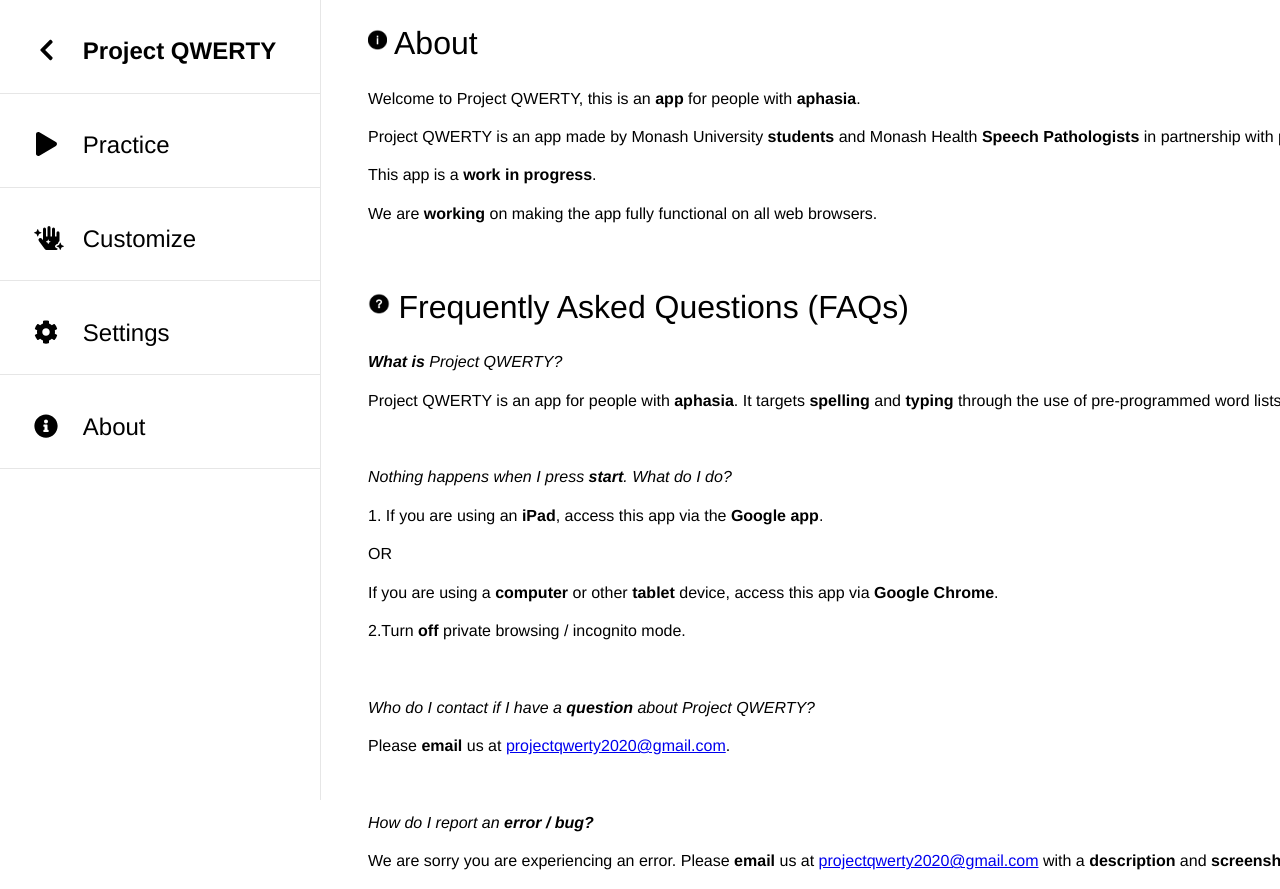
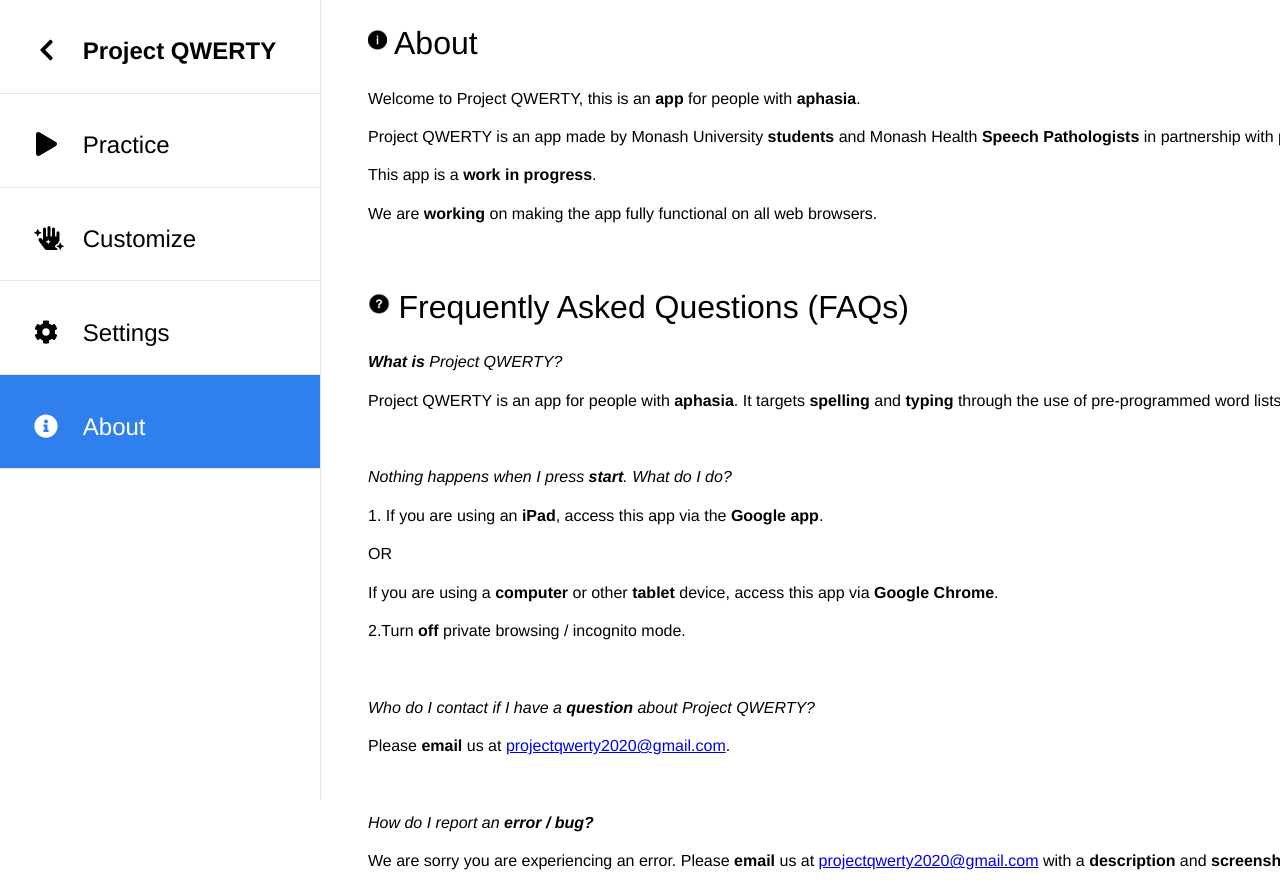
Before and after one commit to project-qwerty/project-qwerty, a Vue app: page /about in a window 1280 px wide. Shown: the top 889 px of the page. Built offline with nearby package versions, Linux system fonts and the light colour scheme.

Commit message:
implement NavSidebar highlighting

```diff
--- a/src/components/NavSidebar.vue
+++ b/src/components/NavSidebar.vue
@@ -1,26 +1,11 @@
 <template>
   <nav class="sidebar">
-    <RowButton
-      text="Project QWERTY"
-      destination="/"
-      icon="chevron-left"
-      :bold="true" />
-    <RowButton
-      text="Practice"
-      destination="/select-lists"
-      icon="play" />
-    <RowButton
-      text="Customize"
-      destination="/custom-lists"
-      icon="hand-sparkles" />
-    <RowButton
-      text="Settings"
-      destination="/settings"
-      icon="cog" />
-    <RowButton
-      text="About"
-      destination="/about"
-      icon="info-circle" />
+    <RowButton v-for="button in navLinks" :key="button.path"
+      :destination="button.path"
+      :text="button.text"
+      :icon="button.icon"
+      :bold="button.bold"
+      :active="$route.path === button.path"/>
   </nav>
 </template>
 
@@ -31,6 +16,17 @@
   export default {
     components: {
       RowButton,
+    },
+    data() {
+      return {
+        navLinks: [
+          { path: '/',             text: 'Project QWERTY', icon: 'chevron-left',  bold: true,  },
+          { path: '/select-lists', text: 'Practice',       icon: 'play',          bold: false, },
+          { path: '/custom-lists', text: 'Customize',      icon: 'hand-sparkles', bold: false, },
+          { path: '/settings',     text: 'Settings',       icon: 'cog',           bold: false, },
+          { path: '/about',        text: 'About',          icon: 'info-circle',   bold: false, },
+        ],
+      }
     },
   }
 </script>
```
